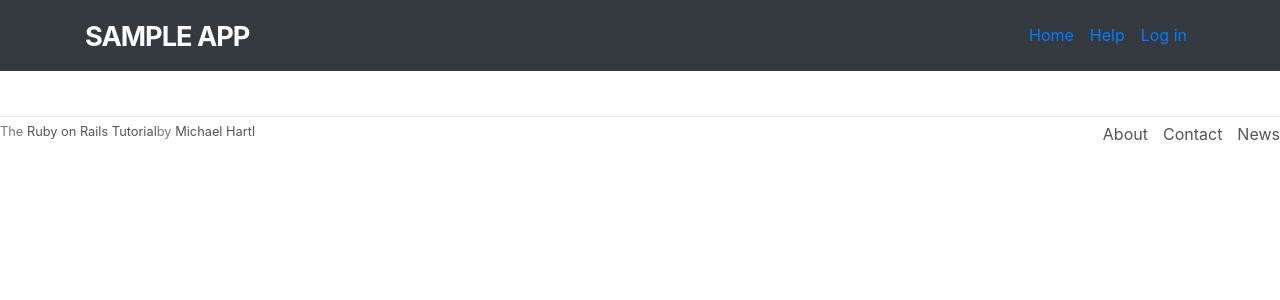
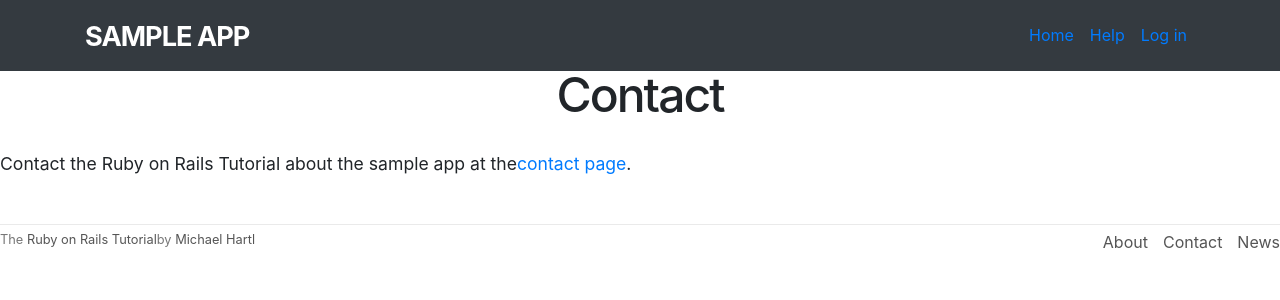
Before and after one commit to ryojiysd/rails-tutor-react, a React app in the folder client/: page /contact in a window 1280 px wide. Shown: the top 300 px of the page. Built offline with nearby package versions, Linux system fonts and the light colour scheme.

Commit message:
Add contact page

```diff
--- a/client/src/app.tsx
+++ b/client/src/app.tsx
@@ -5,6 +5,7 @@ import { BrowserRouter, Route } from 'react-router-dom';
 import Home from './home';
 import Help from './help';
 import About from './about';
+import Contact from './contact'
 
 const App = () => {
   return <Router />;
@@ -19,6 +20,7 @@ const Router = () => {
           <Route exact path="/" component={Home} />
           <Route path="/help" component={Help} />
           <Route path="/about" component={About} />
+          <Route path="/contact" component={Contact} />
         </Switch>
       </BrowserRouter>
       <AppFooter />
@@ -56,7 +58,7 @@ const AppFooter = () => (
     <nav>
       <ul>
         <li><a href="/about">About</a></li>
-        <li><a href="#">Contact</a></li>
+        <li><a href="/contact">Contact</a></li>
         <li><a href="http://news.railstutorial.org/">News</a></li>
       </ul>
     </nav>
--- /dev/null
+++ b/client/src/contact.tsx
@@ -0,0 +1,21 @@
+import React from 'react';
+
+class Contact extends React.Component {
+  componentDidMount() {
+    document.title = 'Contact | Ruby on Rails Tutorial Sample App';
+  }
+
+  render() {
+    return (
+      <div>
+        <h1>Contact</h1>
+        <p>
+          Contact the Ruby on Rails Tutorial about the sample app at the
+          <a href="https://railstutorial.jp/contact">contact page</a>.
+        </p>
+      </div>
+    );
+  }
+}
+
+export default Contact;
```
